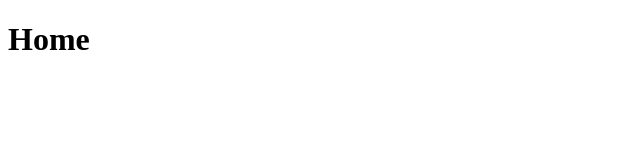
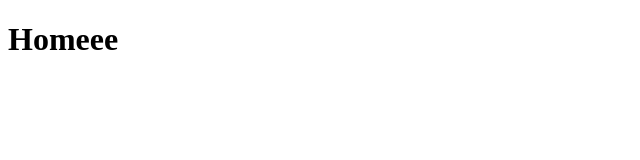
Before and after one commit to patrickojeh/netlify-serverless, a plain HTML site: page index.html in a window 1280 px wide. Shown: the full height of the page, 0-640 px from the left. Drawn offline with Linux system fonts and the light colour scheme.

Commit message:
Change header title content

```diff
--- a/index.html
+++ b/index.html
@@ -7,6 +7,6 @@
   <title>Document</title>
 </head>
 <body>
-  <h1>Home</h1>
+  <h1>Homeee</h1>
 </body>
 </html>
```
